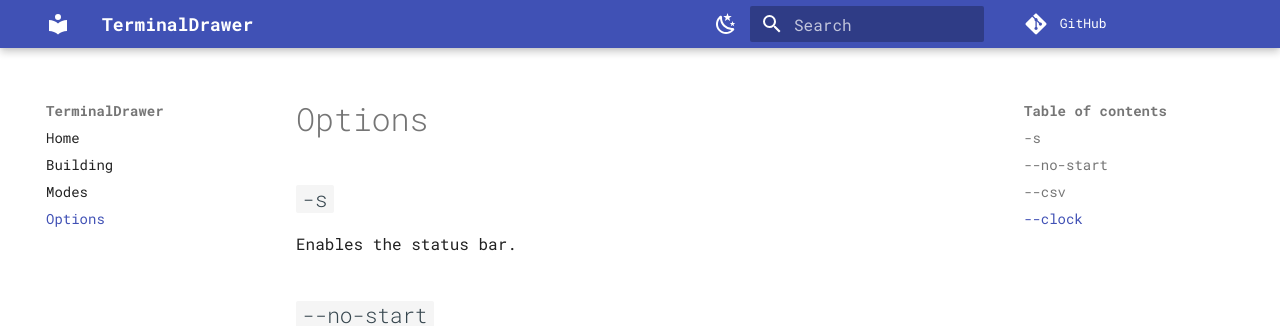
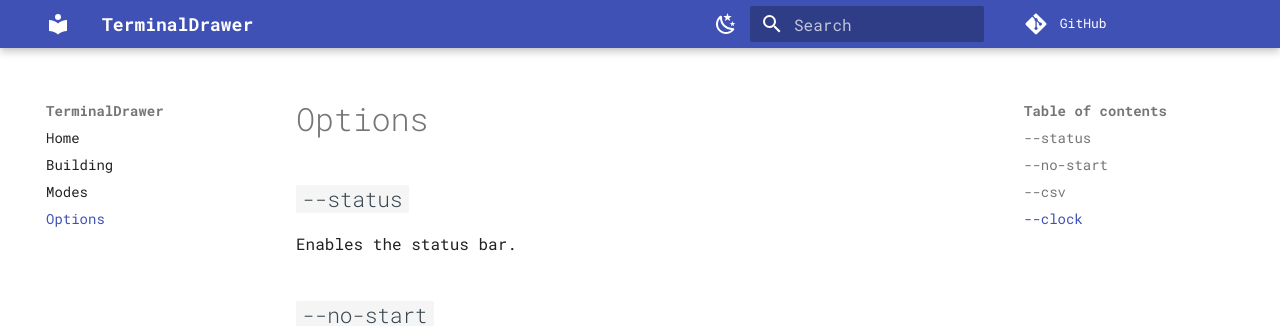
Before and after one commit to duvbolone/TerminalDrawer, an MkDocs documentation site: the page built from docs/options.md, in a window 1280 px wide. Shown: the top 326 px of the page. Built offline with MkDocs 1.6.1 and Material for MkDocs 9.7.7, drawn with Linux system fonts in a browser that asks for light colours; comment, search, counter and statistics services are not loaded.

Commit message:
fix: status bar shows up with some other flags

````diff
--- a/CMakeLists.txt
+++ b/CMakeLists.txt
@@ -1,4 +1,4 @@
 cmake_minimum_required(VERSION 3.18)
-set(CMAKE_CXX_STANDARD 11)
+set(CMAKE_CXX_STANDARD 20)
 project(TerminalDrawer CXX)
 add_executable(TerminalDrawer main.cpp)
--- a/docs/modes.md
+++ b/docs/modes.md
@@ -20,7 +20,7 @@
 ```
 
 ![CSV Mode preview](images/csv.png)
-*The status bar was enabled with the `-s` option*
+*The status bar was enabled with the `--status` option*
 
 <br>
 <br>
--- a/docs/options.md
+++ b/docs/options.md
@@ -1,5 +1,5 @@
 
-## `-s`
+## `--status`
 
 Enables the status bar.
 
````
Also changed, not shown: 2 other files.
